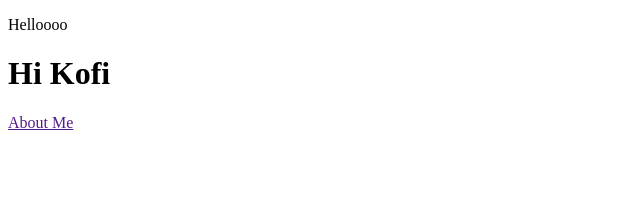
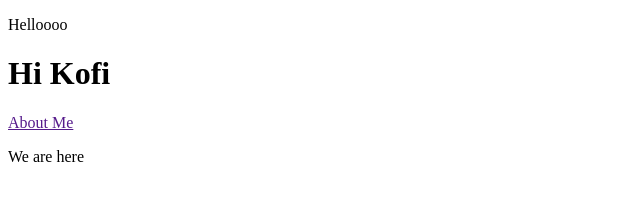
Before and after one commit to fabeka/New-repo, a plain HTML site: page index.html in a window 1280 px wide. Shown: the full height of the page, 0-640 px from the left. Drawn offline with Linux system fonts and the light colour scheme.

Commit message:
I added P tag

```diff
--- a/index.html
+++ b/index.html
@@ -10,5 +10,6 @@
     <p>Helloooo</p>
     <h1>Hi Kofi</h1>
     <a href="">About Me</a>
+    <p>We are here</p>
 </body>
 </html>
```
